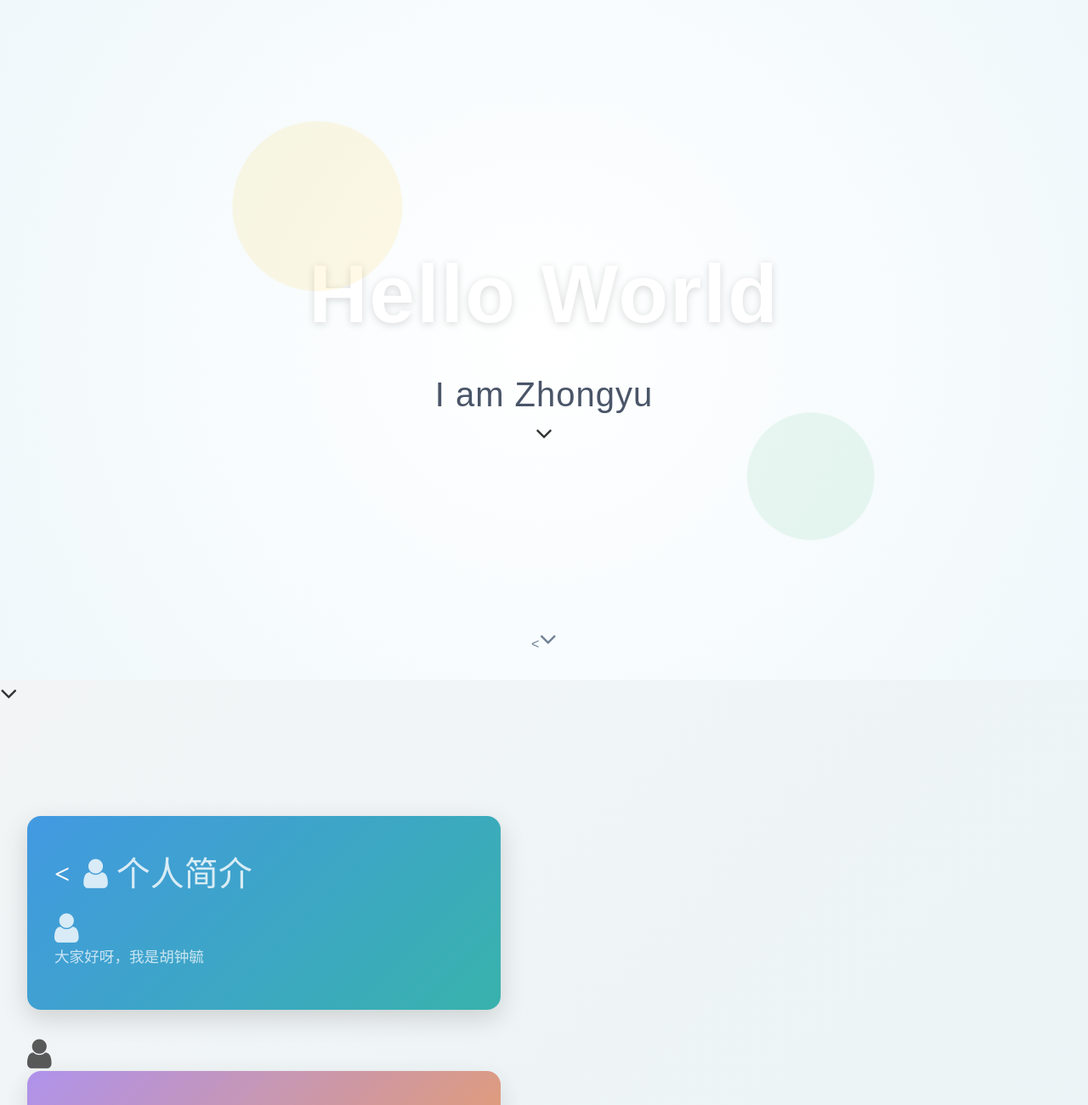
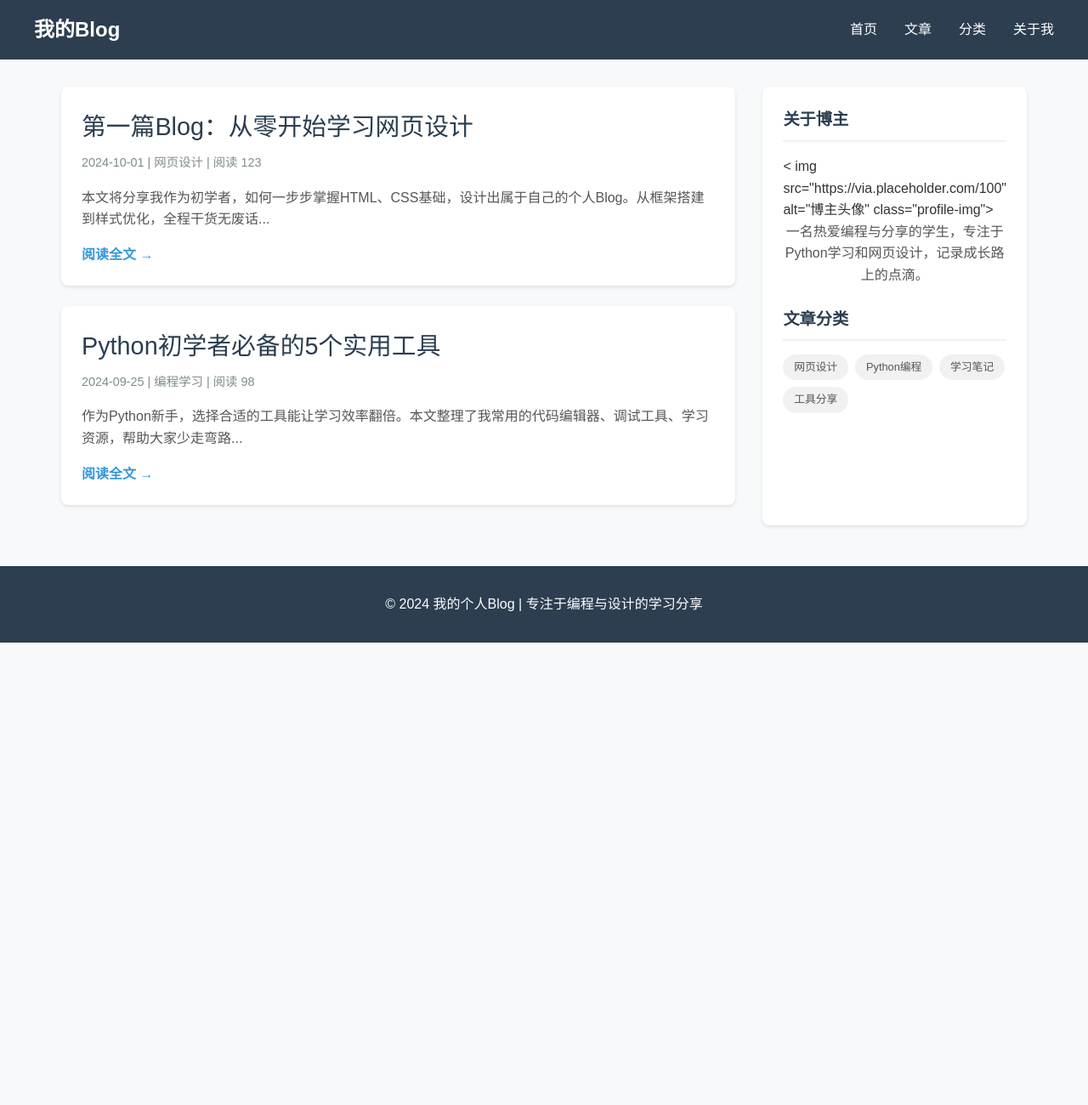
Before and after one commit to zhongyu1124/zhongyu1124.github.io, a plain HTML site: page index.html in a window 1280 px wide. Shown: the top 1300 px of the page at 85% size. After the commit the page ends 800 px from the top, so only its background shows below. Drawn offline with nearby package versions, Linux system fonts and the light colour scheme.

Commit message:
Update index.html

```diff
--- a/index.html
+++ b/index.html
@@ -3,269 +3,203 @@
 <head>
     <meta charset="UTF-8">
     <meta name="viewport" content="width=device-width, initial-scale=1.0">
-    <title>胡钟毓的个人主页</title>
-    <script src="https://cdn.tailwindcss.com"></script>
-    <link href="https://cdn.jsdelivr.net/npm/font-awesome@4.7.0/css/font-awesome.min.css" rel="stylesheet">
+    <title>我的个人Blog</title>
     <style>
-        /* 全局样式 */
         * {
             margin: 0;
             padding: 0;
             box-sizing: border-box;
-            scroll-behavior: smooth;
+            font-family: 'Arial', '微软雅黑', sans-serif;
         }
         body {
-            font-family: "Microsoft YaHei", sans-serif;
-            background: linear-gradient(135deg, #f5f5f5 0%, #e8f4f8 100%);
+            background-color: #f8f9fa;
             color: #333;
+            line-height: 1.6;
         }
-        /* 英雄区样式 */
-        .hero {
-            height: 100vh;
+        /* 导航栏样式 */
+        .nav {
+            background-color: #2c3e50;
+            padding: 1rem 2rem;
+            position: sticky;
+            top: 0;
+            z-index: 100;
+        }
+        .nav-container {
+            max-width: 1200px;
+            margin: 0 auto;
             display: flex;
-            flex-direction: column;
-            justify-content: center;
+            justify-content: space-between;
             align-items: center;
+        }
+        .logo {
+            color: white;
+            font-size: 1.5rem;
+            text-decoration: none;
+            font-weight: bold;
+        }
+        .nav-links {
+            display: flex;
+            gap: 2rem;
+        }
+        .nav-links a {
+            color: white;
+            text-decoration: none;
+            transition: color 0.3s;
+        }
+        .nav-links a:hover {
+            color: #3498db;
+        }
+        /* 主内容区样式 */
+        .container {
+            max-width: 1200px;
+            margin: 2rem auto;
+            padding: 0 2rem;
+            display: grid;
+            grid-template-columns: 3fr 1fr;
+            gap: 2rem;
+        }
+        @media (max-width: 768px) {
+            .container {
+                grid-template-columns: 1fr; /* 手机端单列布局 */
+            }
+        }
+        /* 文章卡片样式 */
+        .post-card {
+            background-color: white;
+            border-radius: 8px;
+            padding: 1.5rem;
+            margin-bottom: 1.5rem;
+            box-shadow: 0 2px 4px rgba(0,0,0,0.1);
+        }
+        .post-title {
+            color: #2c3e50;
+            font-size: 1.8rem;
+            margin-bottom: 0.5rem;
+            text-decoration: none;
+            display: block;
+        }
+        .post-title:hover {
+            color: #3498db;
+        }
+        .post-meta {
+            color: #7f8c8d;
+            font-size: 0.9rem;
+            margin-bottom: 1rem;
+        }
+        .post-excerpt {
+            color: #555;
+            margin-bottom: 1rem;
+        }
+        .read-more {
+            color: #3498db;
+            text-decoration: none;
+            font-weight: bold;
+        }
+        /* 侧边栏样式 */
+        .sidebar {
+            background-color: white;
+            border-radius: 8px;
+            padding: 1.5rem;
+            box-shadow: 0 2px 4px rgba(0,0,0,0.1);
+        }
+        .sidebar-title {
+            color: #2c3e50;
+            font-size: 1.2rem;
+            margin-bottom: 1rem;
+            border-bottom: 2px solid #f1f1f1;
+            padding-bottom: 0.5rem;
+        }
+        .profile-img {
+            width: 100px;
+            height: 100px;
+            border-radius: 50%;
+            margin: 0 auto 1rem;
+            display: block;
+            object-fit: cover;
+        }
+        .profile-desc {
+            color: #555;
             text-align: center;
-            background: radial-gradient(circle at center, #fff 0%, #f0f8fb 100%);
-            position: relative;
-            overflow: hidden;
+            margin-bottom: 1.5rem;
         }
-        .hero::before {
-            content: "";
-            position: absolute;
-            width: 200px;
-            height: 200px;
-            border-radius: 50%;
-            background: rgba(255, 193, 7, 0.1);
-            top: 20%;
-            left: 20%;
-            animation: float 8s ease-in-out infinite;
+        .tag-list {
+            display: flex;
+            flex-wrap: wrap;
+            gap: 0.5rem;
         }
-        .hero::after {
-            content: "";
-            position: absolute;
-            width: 150px;
-            height: 150px;
-            border-radius: 50%;
-            background: rgba(72, 187, 120, 0.1);
-            bottom: 20%;
-            right: 20%;
-            animation: float 6s ease-in-out infinite reverse;
+        .tag {
+            background-color: #f1f1f1;
+            color: #555;
+            padding: 0.3rem 0.8rem;
+            border-radius: 20px;
+            font-size: 0.8rem;
+            text-decoration: none;
         }
-        @keyframes float {
-            0% { transform: translate(0, 0); }
-            50% { transform: translate(20px, -20px); }
-            100% { transform: translate(0, 0); }
+        .tag:hover {
+            background-color: #3498db;
+            color: white;
         }
-        .title {
-            font-size: clamp(3rem, 10vw, 6rem);
-            font-weight: 700;
-            color: #fff;
-            text-shadow: 0 2px 10px rgba(0, 0, 0, 0.15);
-            margin-bottom: 1rem;
-            letter-spacing: 2px;
-        }
-        .subtitle {
-            font-size: clamp(1.5rem, 5vw, 2.5rem);
-            color: #4a5568;
-            font-weight: 500;
-            letter-spacing: 1px;
-        }
-        .scroll-indicator {
-            position: absolute;
-            bottom: 30px;
-            left: 50%;
-            transform: translateX(-50%);
-            color: #718096;
-            animation: bounce 2s infinite;
-        }
-        @keyframes bounce {
-            0%, 20%, 50%, 80%, 100% { transform: translateY(0) translateX(-50%); }
-            40% { transform: translateY(-20px) translateX(-50%); }
-            60% { transform: translateY(-10px) translateX(-50%); }
-        }
-        /* 板块样式 */
-        .sections {
-            padding: 8rem 2rem;
-            max-width: 1400px;
-            margin: 0 auto;
-        }
-        .section-grid {
-            display: grid;
-            grid-template-columns: repeat(auto-fit, minmax(280px, 1fr));
-            gap: 2rem;
-            margin-bottom: 8rem;
-        }
-        .section-card {
-            padding: 3rem 2rem;
-            border-radius: 16px;
-            color: #fff;
-            box-shadow: 0 10px 30px rgba(0, 0, 0, 0.15);
-            transition: all 0.3s ease;
-            position: relative;
-            overflow: hidden;
-        }
-        .section-card::before {
-            content: "";
-            position: absolute;
-            top: 0;
-            left: 0;
-            width: 100%;
-            height: 100%;
-            background: linear-gradient(180deg, rgba(255,255,255,0.1) 0%, rgba(255,255,255,0) 100%);
-            transform: translateY(-100%);
-            transition: transform 0.5s ease;
-        }
-        .section-card:hover {
-            transform: translateY(-10px);
-            box-shadow: 0 15px 35px rgba(0, 0, 0, 0.2);
-        }
-        .section-card:hover::before {
-            transform: translateY(0);
-        }
-        .section-title {
-            font-size: 2rem;
-            font-weight: 600;
-            margin-bottom: 1.5rem;
-            display: flex;
-            align-items: center;
-            gap: 1rem;
-        }
-        .section-icon {
-            font-size: 2.5rem;
-            opacity: 0.8;
-        }
-        .section-content {
-            font-size: 1.1rem;
-            line-height: 1.6;
-            opacity: 0.9;
-        }
-        /* 板块颜色区分 */
-        .intro {
-            background: linear-gradient(135deg, #4299e1, #38b2ac);
-        }
-        .articles {
-            background: linear-gradient(135deg, #9f7aea, #ed8936);
-        }
-        .daily {
-            background: linear-gradient(135deg, #48bb78, #f6ad55);
-        }
-        .contact {
-            background: linear-gradient(135deg, #e53e3e, #805ad5);
-        }
-        /* 版权区样式 */
-        .copyright {
+        /* 页脚样式 */
+        .footer {
+            background-color: #2c3e50;
+            color: white;
             text-align: center;
-            padding: 3rem 2rem;
-            background: #2d3748;
-            color: #fff;
-            font-size: 1.2rem;
-            letter-spacing: 1px;
-        }
-        .copyright::before {
-            content: "©";
-            font-size: 1.5rem;
-            margin-right: 0.5rem;
-        }
-        /* 响应式调整 */
-        @media (max-width: 768px) {
-            .section-grid {
-                gap: 1.5rem;
-            }
-            .section-card {
-                padding: 2rem 1.5rem;
-            }
-            .section-title {
-                font-size: 1.8rem;
-            }
+            padding: 2rem;
+            margin-top: 3rem;
         }
     </style>
 </head>
 <body>
-    <!-- 英雄区（Hello World + 副标题） -->
-    <section class="hero">
-        <h1 class="title">Hello World</h1>
-        <p class="subtitle">I am Zhongyu</p >
-        <div class="scroll-indicator">
-            <<i class="fa fa-angle-down fa-2x"></</i>
-        </div>
-    </section>
-
-    <!-- 四大板块区域 -->
-    <section class="sections">
-        <div class="section-grid">
-            <!-- 个人简介 -->
-            <div class="section-card intro">
-                <h2 class="section-title">
-                    <<i class="fa fa-user section-icon"></</i>
-                    个人简介
-                </h2>
-                <div class="section-content">
-                    大家好呀，我是胡钟毓
-                </div>
-            </div>
-
-            <!-- 文章专栏 -->
-            <div class="section-card articles">
-                <h2 class="section-title">
-                    <<i class="fa fa-book section-icon"></</i>
-                    文章专栏
-                </h2>
-                <div class="section-content">
-                    这里会记录
-                </div>
-            </div>
-
-            <!-- 日常分享 -->
-            <div class="section-card daily">
-                <h2 class="section-title">
-                    <<i class="fa fa-leaf section-icon"></</i>
-                    日常分享
-                </h2>
-                <div class="section-content">
-                    分享我的
-                </div>
-            </div>
-
-            <!-- 联系方式 -->
-            <div class="section-card contact">
-                <h2 class="section-title">
-                    <<i class="fa fa-envelope section-icon"></</i>
-                    联系方式
-                </h2>
-                <div class="section-content">
-                    如果你喜欢我的分享，想和我交流，可以通过以下方式联系我～<br>
-                    邮箱：
-                    微信：
-                    欢迎大家来找我聊天呀！
-                </div>
+    <!-- 导航栏 -->
+    <nav class="nav">
+        <div class="nav-container">
+            <a href=" " class="logo">我的Blog</a >
+            <div class="nav-links">
+                <a href="#">首页</a >
+                <a href="#">文章</a >
+                <a href="#">分类</a >
+                <a href="#">关于我</a >
             </div>
         </div>
-    </section>
+    </nav>
 
-    <!-- 版权区 -->
-    <footer class="copyright">
-        胡钟毓所有
+    <!-- 主内容区 -->
+    <div class="container">
+        <!-- 文章列表 -->
+        <div class="post-list">
+            <div class="post-card">
+                <a href="#" class="post-title">第一篇Blog：从零开始学习网页设计</a >
+                <div class="post-meta">2024-10-01 | 网页设计 | 阅读 123</div>
+                <p class="post-excerpt">本文将分享我作为初学者，如何一步步掌握HTML、CSS基础，设计出属于自己的个人Blog。从框架搭建到样式优化，全程干货无废话...</p >
+                <a href="#" class="read-more">阅读全文 →</a >
+            </div>
+            <div class="post-card">
+                <a href="#" class="post-title">Python初学者必备的5个实用工具</a >
+                <div class="post-meta">2024-09-25 | 编程学习 | 阅读 98</div>
+                <p class="post-excerpt">作为Python新手，选择合适的工具能让学习效率翻倍。本文整理了我常用的代码编辑器、调试工具、学习资源，帮助大家少走弯路...</p >
+                <a href="#" class="read-more">阅读全文 →</a >
+            </div>
+        </div>
+
+        <!-- 侧边栏 -->
+        <div class="sidebar">
+            <h3 class="sidebar-title">关于博主</h3>
+            < img src="https://via.placeholder.com/100" alt="博主头像" class="profile-img">
+            <p class="profile-desc">一名热爱编程与分享的学生，专注于Python学习和网页设计，记录成长路上的点滴。</p >
+
+            <h3 class="sidebar-title">文章分类</h3>
+            <div class="tag-list">
+                <a href="#" class="tag">网页设计</a >
+                <a href="#" class="tag">Python编程</a >
+                <a href="#" class="tag">学习笔记</a >
+                <a href="#" class="tag">工具分享</a >
+            </div>
+        </div>
+    </div>
+
+    <!-- 页脚 -->
+    <footer class="footer">
+        <p>© 2024 我的个人Blog | 专注于编程与设计的学习分享</p >
     </footer>
-
-    <script>
-        // 滚动动画效果：板块进入视图时淡入
-        const observer = new IntersectionObserver((entries) => {
-            entries.forEach(entry => {
-                if (entry.isIntersecting) {
-                    entry.target.style.opacity = "1";
-                    entry.target.style.transform = "translateY(0)";
-                }
-            });
-        }, { threshold: 0.1 });
-
-        document.querySelectorAll('.section-card').forEach(card => {
-            card.style.opacity = "0";
-            card.style.transform = "translateY(50px)";
-            card.style.transition = "opacity 0.8s ease, transform 0.8s ease";
-            observer.observe(card);
-        });
-    </script>
 </body>
 </html>
```
